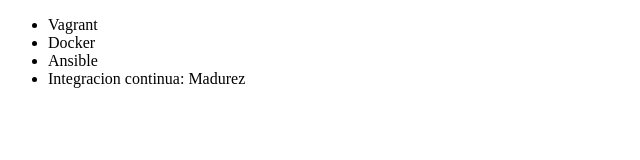
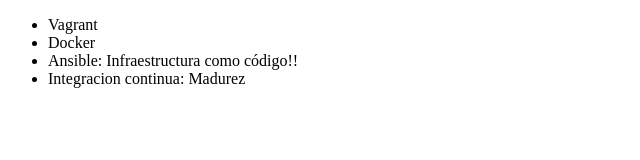
Before and after one commit to Heri2023/alura-git, a plain HTML site: page index.html in a window 1280 px wide. Shown: the whole page, without its empty margins (0-640 px from the left). Drawn offline with Linux system fonts and the light colour scheme.

Commit message:
Cambiando nombre del curso de Ansible

```diff
--- a/index.html
+++ b/index.html
@@ -8,7 +8,7 @@
      <ul>
          <li> Vagrant </li>
          <li> Docker </li>
-         <li> Ansible </li>
+         <li> Ansible: Infraestructura como código!! </li>
          <li> Integracion continua: Madurez </li>
      </ul>
 </body>
```
